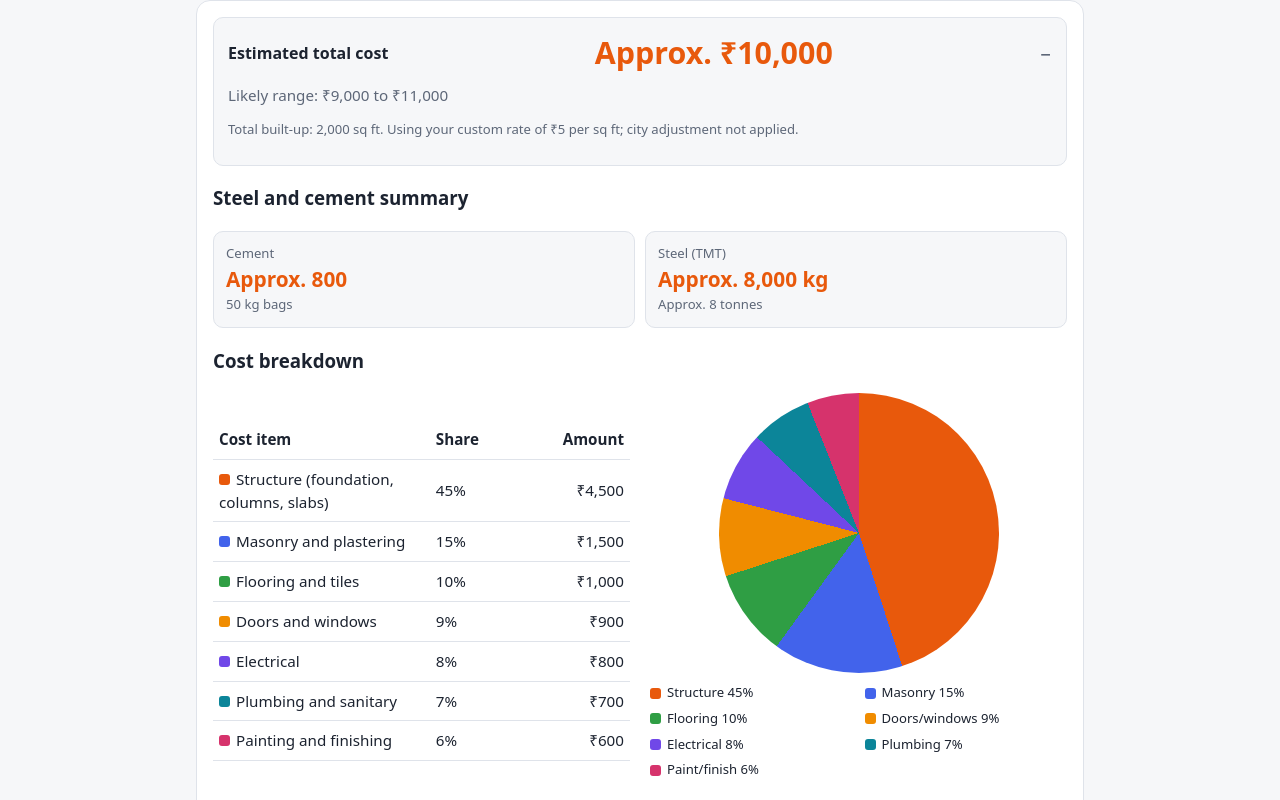
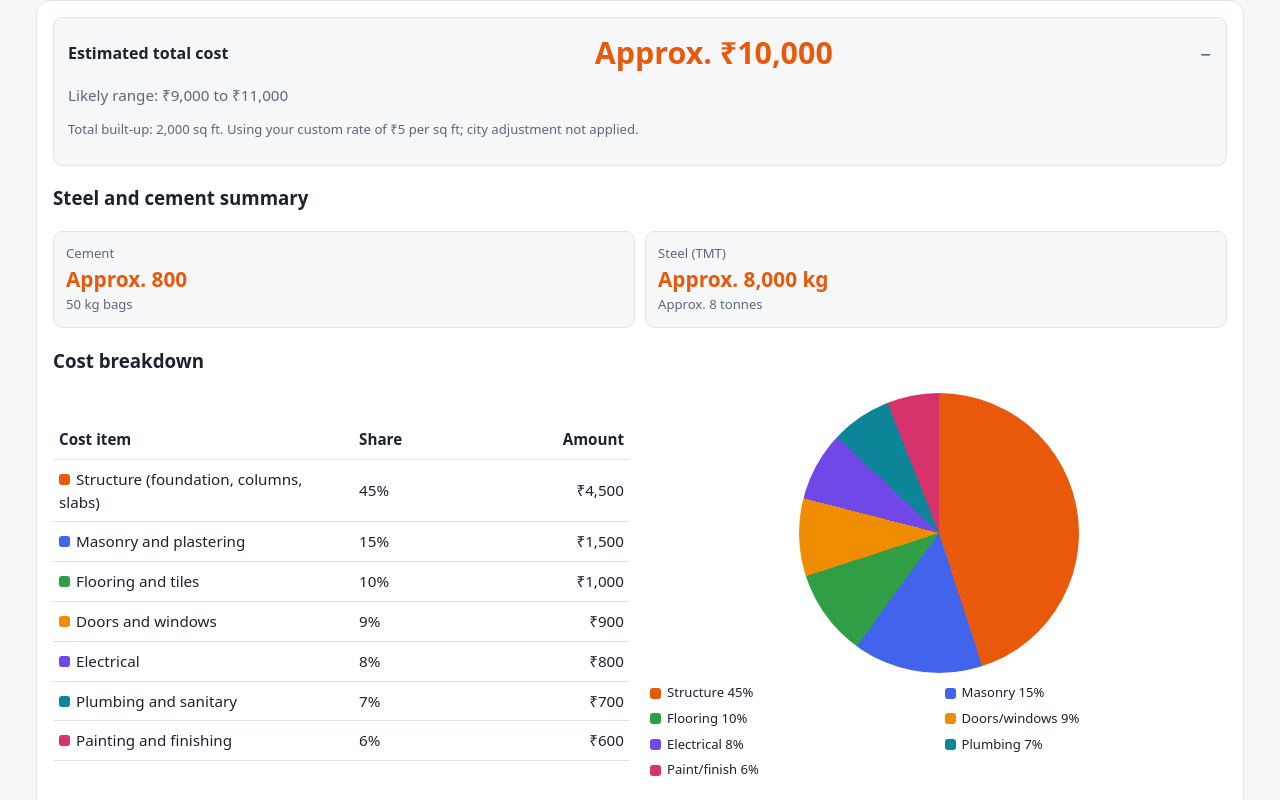
Before and after one commit to vikasolutions/Home-Construction-Calculator, a plain HTML site: page index.html in a window 1280 px wide. Both pictures are taken after typing "5" into the empty fields and a click on the button "Calculate". Shown: the part 481-1281 px from the top of the page. Drawn offline with Linux system fonts and the light colour scheme.

Commit message:
Add files via upload

```diff
--- a/index.html
+++ b/index.html
@@ -18,10 +18,12 @@
 }
 *{box-sizing:border-box}
 body{margin:0;font-family:system-ui,-apple-system,"Segoe UI",Roboto,sans-serif;background:var(--bg);color:var(--text);line-height:1.5}
-header{padding:20px 16px 8px;max-width:920px;margin:0 auto}
+header{padding:20px 16px 8px;max-width:1240px;margin:0 auto}
 h1{font-size:1.5rem;margin:0 0 4px}
 header p{margin:0;color:var(--muted)}
-main{max-width:920px;margin:0 auto;padding:8px 16px 40px}
+main{max-width:1240px;margin:0 auto;padding:8px 16px 40px}
+.page-layout{display:grid;grid-template-columns:minmax(0,1fr);align-items:start}
+.calculator-column{min-width:0}
 .calculator-picker{max-width:360px;margin:12px 0}
 .calculator-picker label{font-weight:600}
 .calculator-select{position:relative}
@@ -89,17 +91,22 @@ td:last-child,th:last-child{text-align:right}
 .note{font-size:.82rem;color:var(--muted)}
 .ad{min-height:90px;border:1px dashed var(--line);border-radius:10px;padding:18px;text-align:center;color:var(--muted);font-size:.85rem;margin:14px 0}
 .ad:not(.ad-active){display:none}
-.adsbygoogle{display:block;min-height:90px}
+.ad-horizontal{width:100%;min-height:100px}
+.ad-placement-placeholder{display:none}
+#resultAd.ad-preview{display:flex;min-height:100px;align-items:center;justify-content:center}
+#resultAd.ad-preview .ad-placement-placeholder{display:block}
+.adsbygoogle{display:block;width:100%;min-height:inherit}
 .premium{background:var(--soft);border:1px solid var(--accent);border-radius:14px;padding:14px}
 .premium h3{margin:0 0 6px}
 .hide{display:none}
 .row{display:flex;gap:10px;flex-wrap:wrap;align-items:center}
-footer{max-width:920px;margin:0 auto;padding:0 16px 30px;color:var(--muted);font-size:.8rem}
+footer{max-width:1240px;margin:0 auto;padding:0 16px 30px;color:var(--muted);font-size:.8rem}
 @media(max-width:640px){
   header{padding:16px 14px 8px}
   main{padding:8px 12px 32px}
   .card{padding:14px}
   .calculator-picker{max-width:none}
+  .page-layout{gap:0}
   .breakdown-layout{grid-template-columns:1fr;gap:16px}
   .breakdown-chart{width:min(75vw,260px)}
   .breakdown-table th,.breakdown-table td{padding:7px 3px;font-size:.8rem}
@@ -132,6 +139,8 @@ footer{max-width:920px;margin:0 auto;padding:0 16px 30px;color:var(--muted);font
 </header>
 
 <main>
+  <div class="page-layout">
+  <div class="calculator-column">
   <div class="calculator-picker">
     <label for="calculatorType">Choose a calculator</label>
     <div class="calculator-select">
@@ -230,7 +239,9 @@ footer{max-width:920px;margin:0 auto;padding:0 16px 30px;color:var(--muted);font
       <div class="row" style="margin-top:12px">
         <button class="print-button" onclick="window.print()">Print / save as PDF</button>
       </div>
-      <div class="ad" id="resultAd" aria-label="Advertisement">AdSense placement — configure publisher and slot IDs to display ads.</div>
+      <div class="ad ad-horizontal" id="resultAd" aria-label="Advertisement">
+        <span class="ad-placement-placeholder">AdSense horizontal slot preview<br><span class="note">Live ad will appear here after deployment.</span></span>
+      </div>
     </div>
 
     <div class="premium">
@@ -276,7 +287,8 @@ footer{max-width:920px;margin:0 auto;padding:0 16px 30px;color:var(--muted);font
     </div>
     <div class="card result" id="tileResult"></div>
   </section>
-  <div class="ad" id="secondaryAd" aria-label="Advertisement">AdSense placement — configure publisher and slot IDs to display ads.</div>
+  </div>
+  </div>
 </main>
 
 <footer>
@@ -294,32 +306,26 @@ footer{max-width:920px;margin:0 auto;padding:0 16px 30px;color:var(--muted);font
   // Add your AdSense publisher ID and ad unit slot IDs to activate ads.
   var ADSENSE_CONFIG = {
     publisherId:"ca-pub-3875642376420561",
-    resultSlotId:"4729874457",
-    secondarySlotId:""
+    resultSlotId:"4729874457"
   };
-  function setupAds(){
-    if(location.protocol !== "http:" && location.protocol !== "https:"){return;}
-    if(!/^ca-pub-\d{16}$/.test(ADSENSE_CONFIG.publisherId)){return;}
-    var slots = [
-      {element:$("resultAd"), id:ADSENSE_CONFIG.resultSlotId},
-      {element:$("secondaryAd"), id:ADSENSE_CONFIG.secondarySlotId}
-    ].filter(function(slot){return /^\d+$/.test(slot.id);});
-    if(!slots.length){return;}
-
-    slots.forEach(function(slot){
-      slot.element.textContent="";
+  var adsenseScriptLoaded = false;
+  function setupAd(element, slotId, format){
+    if(!element || !/^\d+$/.test(slotId) || element.classList.contains("ad-active")){return;}
+    element.textContent="";
     var ad = document.createElement("ins");
     ad.className="adsbygoogle";
     ad.setAttribute("data-ad-client",ADSENSE_CONFIG.publisherId);
-      ad.setAttribute("data-ad-slot",slot.id);
-      ad.setAttribute("data-ad-format","auto");
+    ad.setAttribute("data-ad-slot",slotId);
+    ad.setAttribute("data-ad-format",format);
     ad.setAttribute("data-full-width-responsive","true");
-      slot.element.classList.add("ad-active");
-      slot.element.appendChild(ad);
+    element.classList.remove("ad-preview");
+    element.classList.add("ad-active");
+    element.appendChild(ad);
     window.adsbygoogle=window.adsbygoogle||[];
     window.adsbygoogle.push({});
-    });
 
+    if(adsenseScriptLoaded){return;}
+    adsenseScriptLoaded = true;
     var script=document.createElement("script");
     script.async=true;
     script.crossOrigin="anonymous";
@@ -327,8 +333,6 @@ footer{max-width:920px;margin:0 auto;padding:0 16px 30px;color:var(--muted);font
     script.onerror=function(){console.error("Google AdSense script failed to load.");};
     document.head.appendChild(script);
   }
-  setupAds();
-
   // ---- Editable assumptions (update these as market rates change) ----
   var BASE_RATE = {basic:1700, standard:2100, premium:2900}; // ₹ per sq ft, Tier 2
   var FINISH_DESCRIPTIONS = {
@@ -451,6 +455,11 @@ footer{max-width:920px;margin:0 auto;padding:0 16px 30px;color:var(--muted);font
     ];
     $("materials").innerHTML = rows.map(function(r){return "<tr><td>"+r[0]+"</td><td>"+r[1]+"</td></tr>"}).join("");
     $("costResult").style.display = "block";
+    if(location.protocol === "http:" || location.protocol === "https:"){
+      setupAd($("resultAd"),ADSENSE_CONFIG.resultSlotId,"auto");
+    }else{
+      $("resultAd").classList.add("ad-preview");
+    }
     if(scrollToResult){$("costResult").scrollIntoView({behavior:"smooth", block:"nearest"});}
   }
   $("calcCost").addEventListener("click", function(){calculateCost(true, true);});
```
Lines whose indentation alone changed are shown as unchanged.
